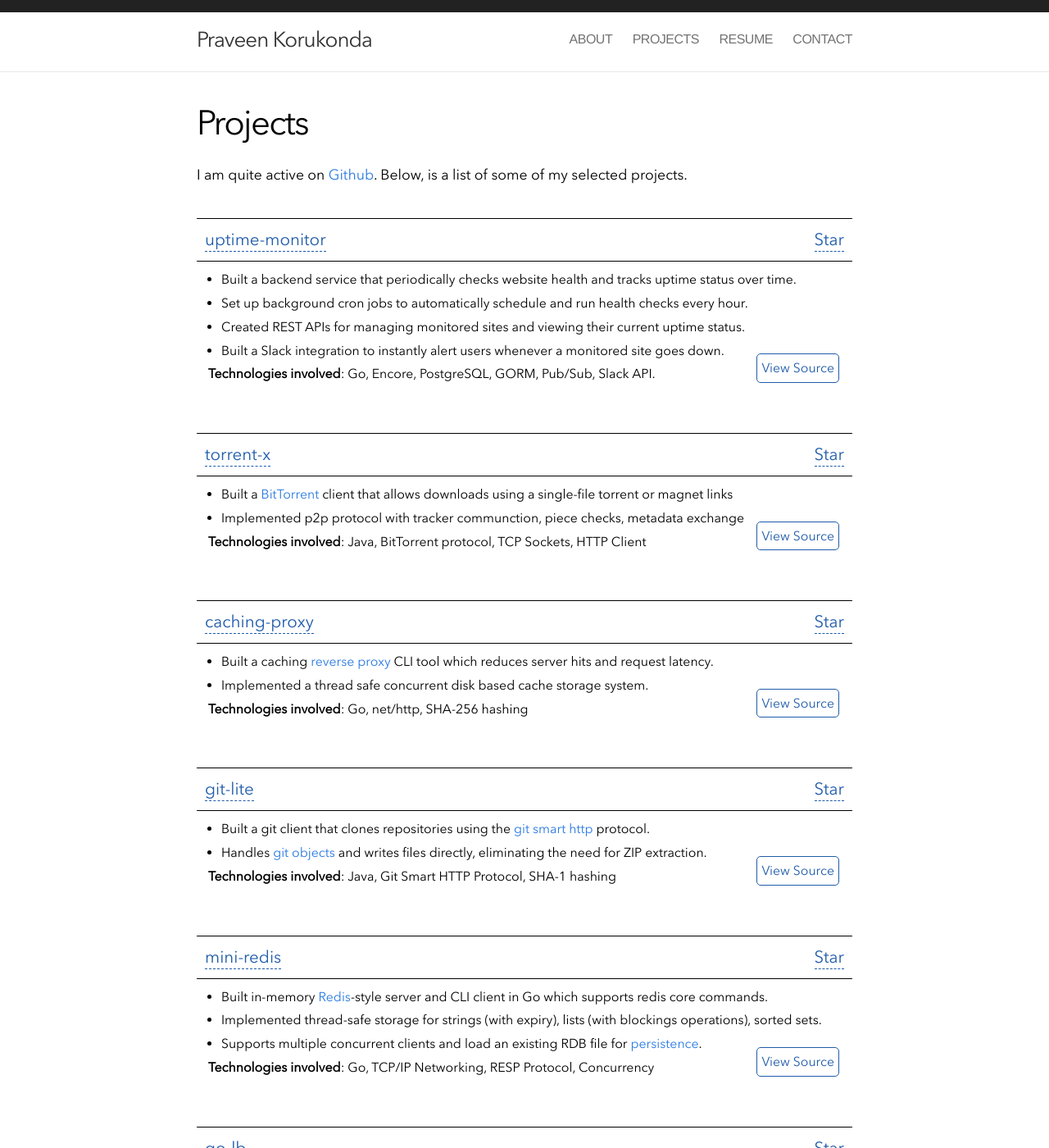
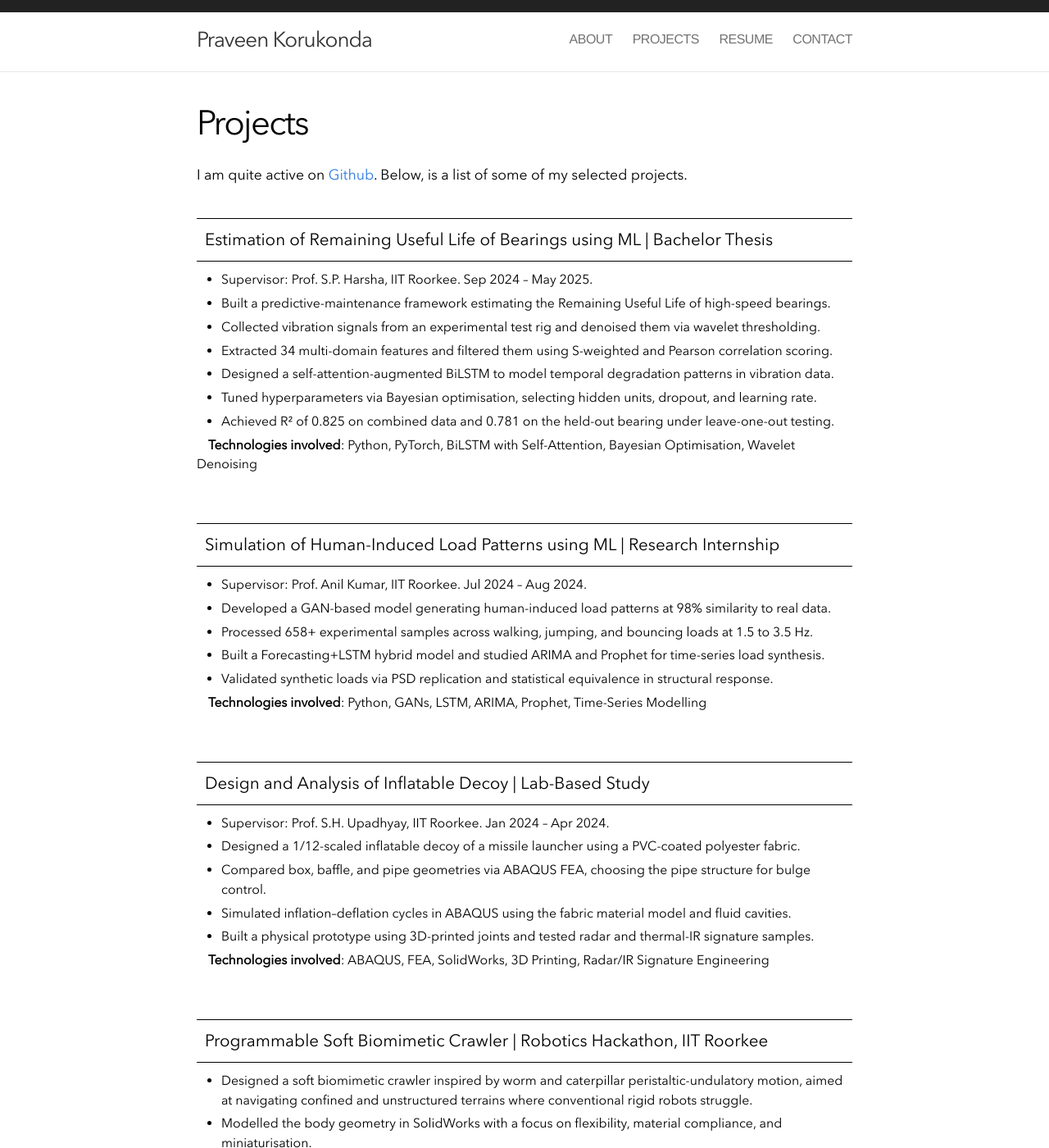
Before and after one commit to kpraveenkumar19/kpraveenkumar19.github.io, a Jekyll site: the page built from projects.html, in a window 1280 px wide and 1400 px high. Shown: the whole window at 82% size. Built offline with Jekyll 4.4.1, drawn with Linux system fonts in a browser that asks for light colours; nearby versions of some CDN libraries; some of the changed text lies outside the part shown.

Commit message:
Add academic and research projects to portfolio
Include 9 new entries from the CV at the top of the projects list:
bachelor thesis (RUL of bearings), research internship (GAN-based
load synthesis), inflatable decoy lab study, soft biomimetic crawler
from the robotics hackathon, three academic course projects, and the
image-denoiser and stock-sentiment club projects.

Also make the project name link conditional on a url being set, so
research/academic projects without a live URL render as plain text
instead of a broken anchor.

Made-with: Cursor

```diff
--- a/_data/projects.yml
+++ b/_data/projects.yml
@@ -1,3 +1,91 @@
+- name: "Estimation of Remaining Useful Life of Bearings using ML | Bachelor Thesis"
+  description:
+    - "Supervisor: Prof. S.P. Harsha, IIT Roorkee. Sep 2024 \u2013 May 2025."
+    - Built a predictive-maintenance framework estimating the Remaining Useful Life of high-speed bearings.
+    - Collected vibration signals from an experimental test rig and denoised them via wavelet thresholding.
+    - Extracted 34 multi-domain features and filtered them using S-weighted and Pearson correlation scoring.
+    - Designed a self-attention-augmented BiLSTM to model temporal degradation patterns in vibration data.
+    - Tuned hyperparameters via Bayesian optimisation, selecting hidden units, dropout, and learning rate.
+    - "Achieved R\xB2 of 0.825 on combined data and 0.781 on the held-out bearing under leave-one-out testing."
+  tech: "Python, PyTorch, BiLSTM with Self-Attention, Bayesian Optimisation, Wavelet Denoising"
+
+
+- name: "Simulation of Human-Induced Load Patterns using ML | Research Internship"
+  description:
+    - "Supervisor: Prof. Anil Kumar, IIT Roorkee. Jul 2024 \u2013 Aug 2024."
+    - Developed a GAN-based model generating human-induced load patterns at 98% similarity to real data.
+    - Processed 658+ experimental samples across walking, jumping, and bouncing loads at 1.5 to 3.5 Hz.
+    - Built a Forecasting+LSTM hybrid model and studied ARIMA and Prophet for time-series load synthesis.
+    - Validated synthetic loads via PSD replication and statistical equivalence in structural response.
+  tech: "Python, GANs, LSTM, ARIMA, Prophet, Time-Series Modelling"
+
+
+- name: "Design and Analysis of Inflatable Decoy | Lab-Based Study"
+  description:
+    - "Supervisor: Prof. S.H. Upadhyay, IIT Roorkee. Jan 2024 \u2013 Apr 2024."
+    - Designed a 1/12-scaled inflatable decoy of a missile launcher using a PVC-coated polyester fabric.
+    - Compared box, baffle, and pipe geometries via ABAQUS FEA, choosing the pipe structure for bulge control.
+    - "Simulated inflation\u2013deflation cycles in ABAQUS using the fabric material model and fluid cavities."
+    - Built a physical prototype using 3D-printed joints and tested radar and thermal-IR signature samples.
+  tech: "ABAQUS, FEA, SolidWorks, 3D Printing, Radar/IR Signature Engineering"
+
+
+- name: "Programmable Soft Biomimetic Crawler | Robotics Hackathon, IIT Roorkee"
+  description:
+    - Designed a soft biomimetic crawler inspired by worm and caterpillar peristaltic-undulatory motion, aimed at navigating confined and unstructured terrains where conventional rigid robots struggle.
+    - Modelled the body geometry in SolidWorks with a focus on flexibility, material compliance, and miniaturisation.
+    - Ran ANSYS FEA to simulate deformation under actuation and validate the soft body's crawling gait.
+    - Engineered programmable magnetisation patterns inside the body so that an external magnetic field could drive controlled, untethered crawling motion.
+  tech: "SolidWorks, ANSYS FEA, Soft Robotics, Magnetic Actuation, Biomimetic Design"
+
+
+- name: "CAE Design and Structural Analysis of Roll Cage"
+  description:
+    - "Supervisor: Prof. Indra Vir Singh, IIT Roorkee. Course: MIN-291."
+    - Reviewed roll cage design standards and prior reports to anchor the project's safety and load brief.
+    - Built and iteratively optimised welded CAD models of the roll cage to maximise structural strength.
+    - Ran ANSYS impact simulations to identify deformation modes and address structural safety concerns.
+  tech: "SolidWorks, ANSYS, FEA, Structural Analysis"
+
+
+- name: "Vibration Control of Supported Beams"
+  description:
+    - "Supervisor: Prof. M.M. Joglekar, IIT Roorkee. Course: MIN-321."
+    - Modelled a supported beam with and without an attached spring-mass-damper subsystem at the midspan.
+    - Ran MATLAB simulations to compare dynamic responses and quantify the SMD's vibration suppression.
+  tech: "MATLAB, Structural Dynamics, Spring-Mass-Damper Modelling"
+
+
+- name: "Code Development of 1-D Fanno Flow"
+  description:
+    - "Supervisor: Prof. Ankit Bansal, IIT Roorkee. Course: MIN-345."
+    - Built a MATLAB tool simulating 1-D Fanno flow with shock waves and frictional gas-dynamics effects.
+    - Implemented governing equations, validated against analytical results, and tuned numerical stability.
+  tech: "MATLAB, Compressible Flow, Numerical Methods"
+
+
+- name: "image-denoiser"
+  github:
+    repo: "image-denoiser"
+  source_url: "https://github.com/kpraveenkumar19/image-denoiser"
+  description:
+    - Vision and Language Group (VLG), IIT Roorkee.
+    - Designed an autoencoder-based image denoiser for low-light photos, reaching a PSNR of 28.256 dB.
+    - Applied RIDNet to improve visibility and detail retention, raising PSNR to 30.579 dB on the same set.
+  tech: "Python, PyTorch, Autoencoders, RIDNet, Computer Vision"
+
+
+- name: "stock-sentiment"
+  github:
+    repo: "stock-sentiment"
+  source_url: "https://github.com/kpraveenkumar19/stock-sentiment"
+  description:
+    - Finance Club, IIT Roorkee.
+    - Built an NLP-driven sentiment model to predict stock-price movements from financial news headlines.
+    - Back-tested the trading strategy on historical data, yielding 17.12% returns and a 1.34 Sharpe ratio.
+  tech: "Python, NLP, Sentiment Analysis, Back-testing"
+
+
 - name: "uptime-monitor"
   github:
     repo: "uptime-monitor"
--- a/projects.html
+++ b/projects.html
@@ -13,7 +13,11 @@ title: Projects
     {% for project in site.data.projects %}
       <div class="project">
         <div class="project-name">
-          <a href = "{{ project.url }}" target="_blank" rel="noopener noreferrer">{{ project.name }}</a>
+          {% if project.url %}
+            <a href = "{{ project.url }}" target="_blank" rel="noopener noreferrer">{{ project.name }}</a>
+          {% else %}
+            {{ project.name }}
+          {% endif %}
           <span class="star-button">
             {% if project.github %}
               {% if project.github.user %}
```
